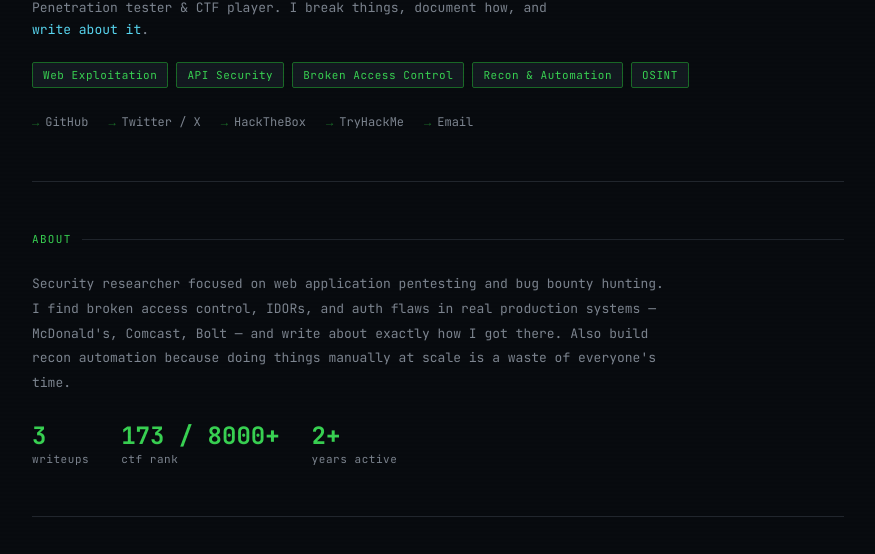
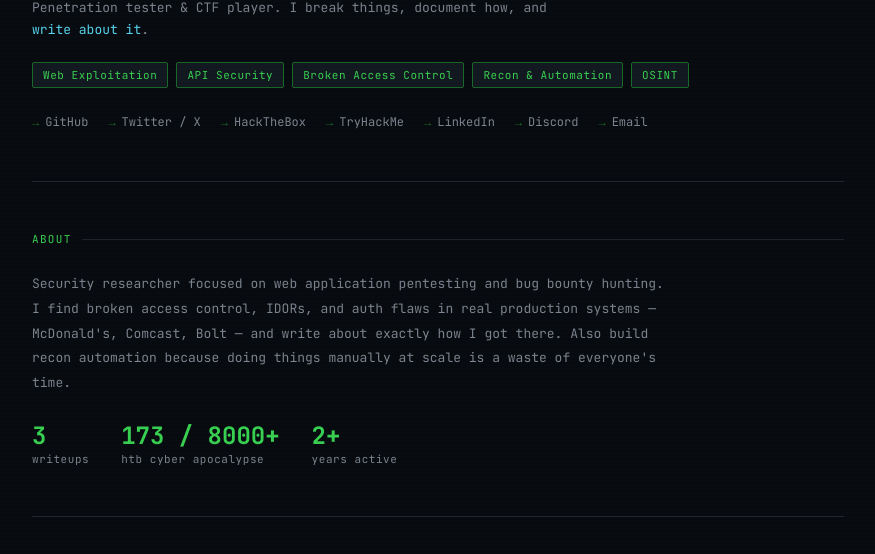
Before and after one commit to Psyphen36/anupam-security-portfolio, a Jekyll site: the page built from index.html, in a window 1280 px wide. Shown: the part 158-712 px from the top of the page, without its empty margins (202-1077 px from the left). Built offline with Jekyll 4.4.1, drawn with Linux system fonts in a browser that asks for light colours.

Commit message:
Add LinkedIn and Discord links to index.html

```diff
--- a/index.html
+++ b/index.html
@@ -406,6 +406,12 @@ layout: null
       {% if site.tryhackme_username %}
       <a href="https://tryhackme.com/p/{{ site.tryhackme_username }}" target="_blank" rel="noopener">TryHackMe</a>
       {% endif %}
+      {% if site.linkedin_username %}
+      <a href="https://linkedin.com/in/{{ site.linkedin_username }}" target="_blank" rel="noopener">LinkedIn</a>
+      {% endif %}
+      {% if site.discord_server %}
+      <a href="https://discord.gg/{{ site.discord_server }}" target="_blank" rel="noopener">Discord</a>
+      {% endif %}
       {% if site.email %}
       <a href="mailto:{{ site.email }}">Email</a>
       {% endif %}
@@ -427,7 +433,7 @@ layout: null
       {% if site.ctf_rank %}
       <div class="stat-item">
         <div class="stat-num">{{ site.ctf_rank }}</div>
-        <div class="stat-label">ctf rank</div>
+        <div class="stat-label">htb cyber apocalypse</div>
       </div>
       {% endif %}
       {% if site.cves %}
```
